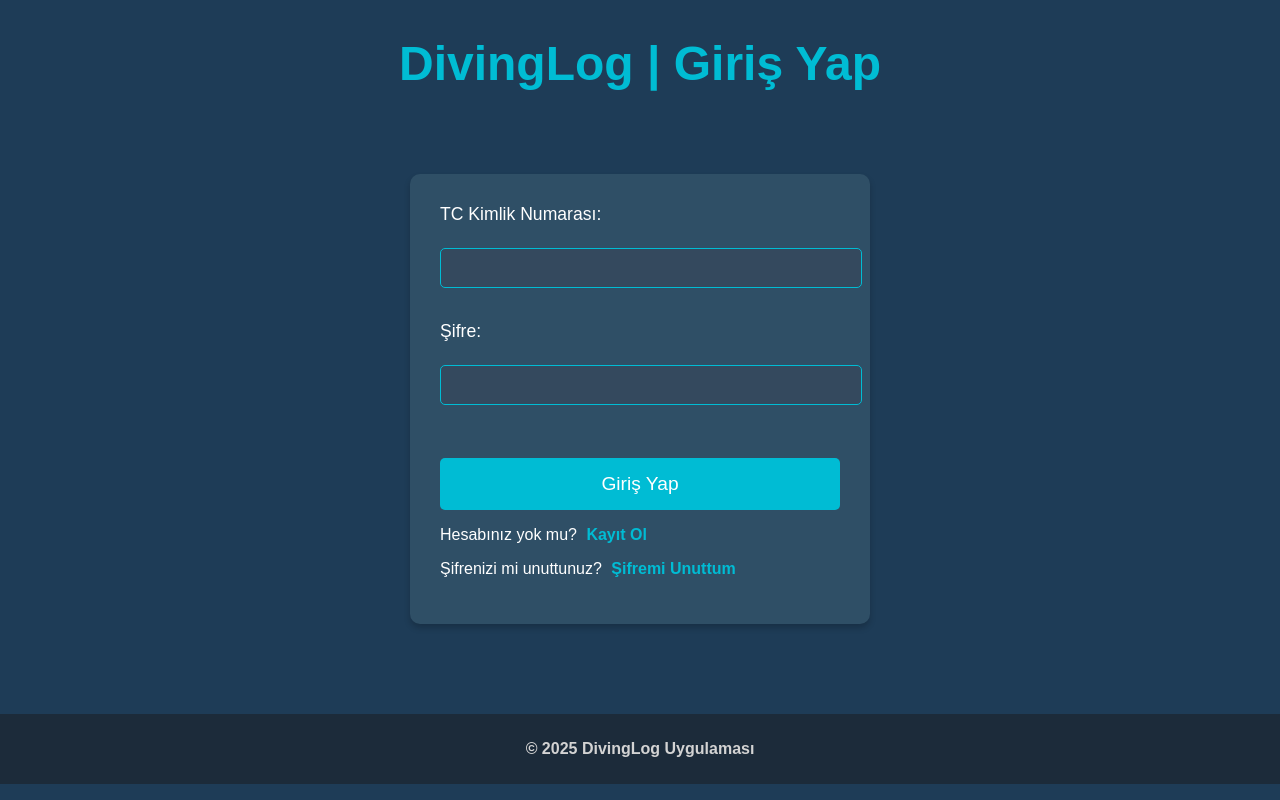
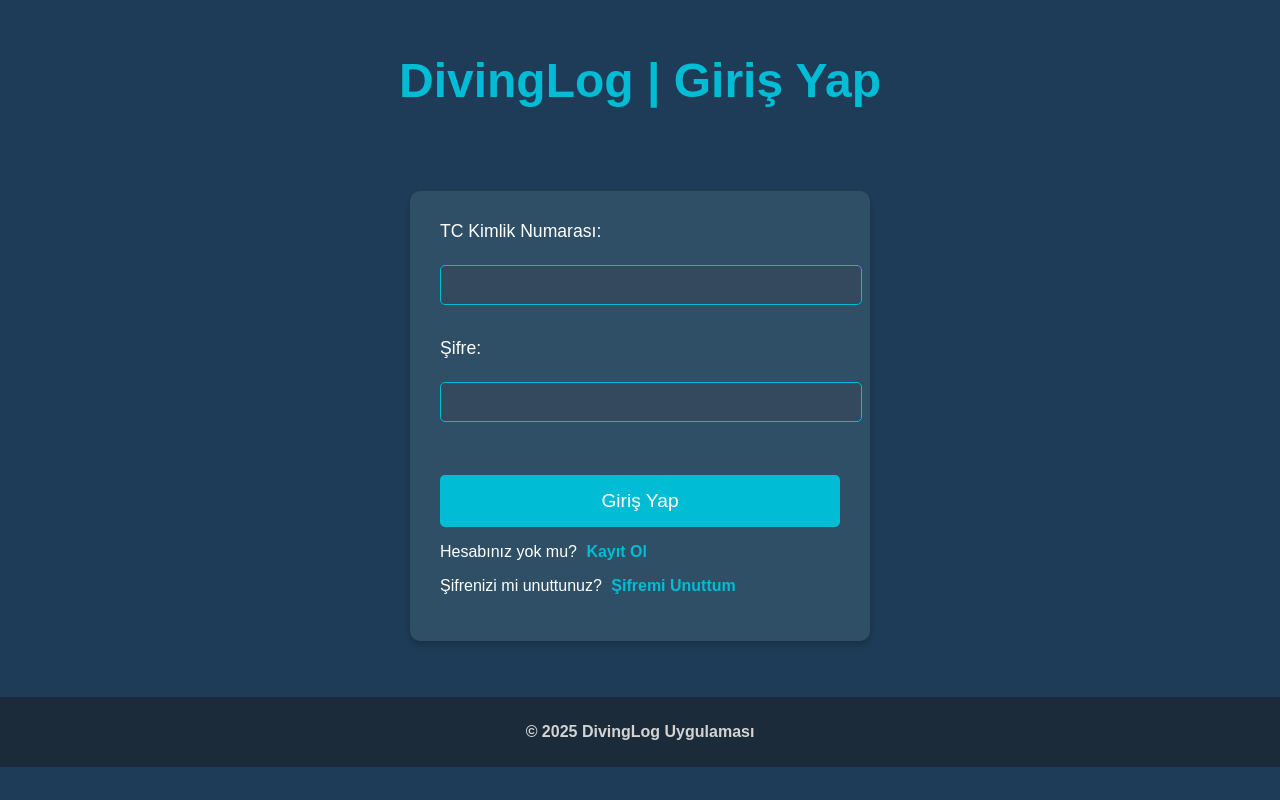
Before and after one commit to YigithanFirat/DivingLog, a PHP site: page /tcpdf/users/login.php in a window 1280 px wide. Run offline with PHP 8.4, Linux system fonts and the light colour scheme.

Commit message:
Login CSS
Footer yerleştirildi.

```diff
--- a/src/CSS/login.css
+++ b/src/CSS/login.css
@@ -111,7 +111,7 @@ button[type="submit"]:hover
 footer
 {
     text-align: center;
-    margin-top: 90px;
+    margin-top: 56px;
     color: #d3d3d3;
     padding: 10px;
     width: 98.7%;
```
